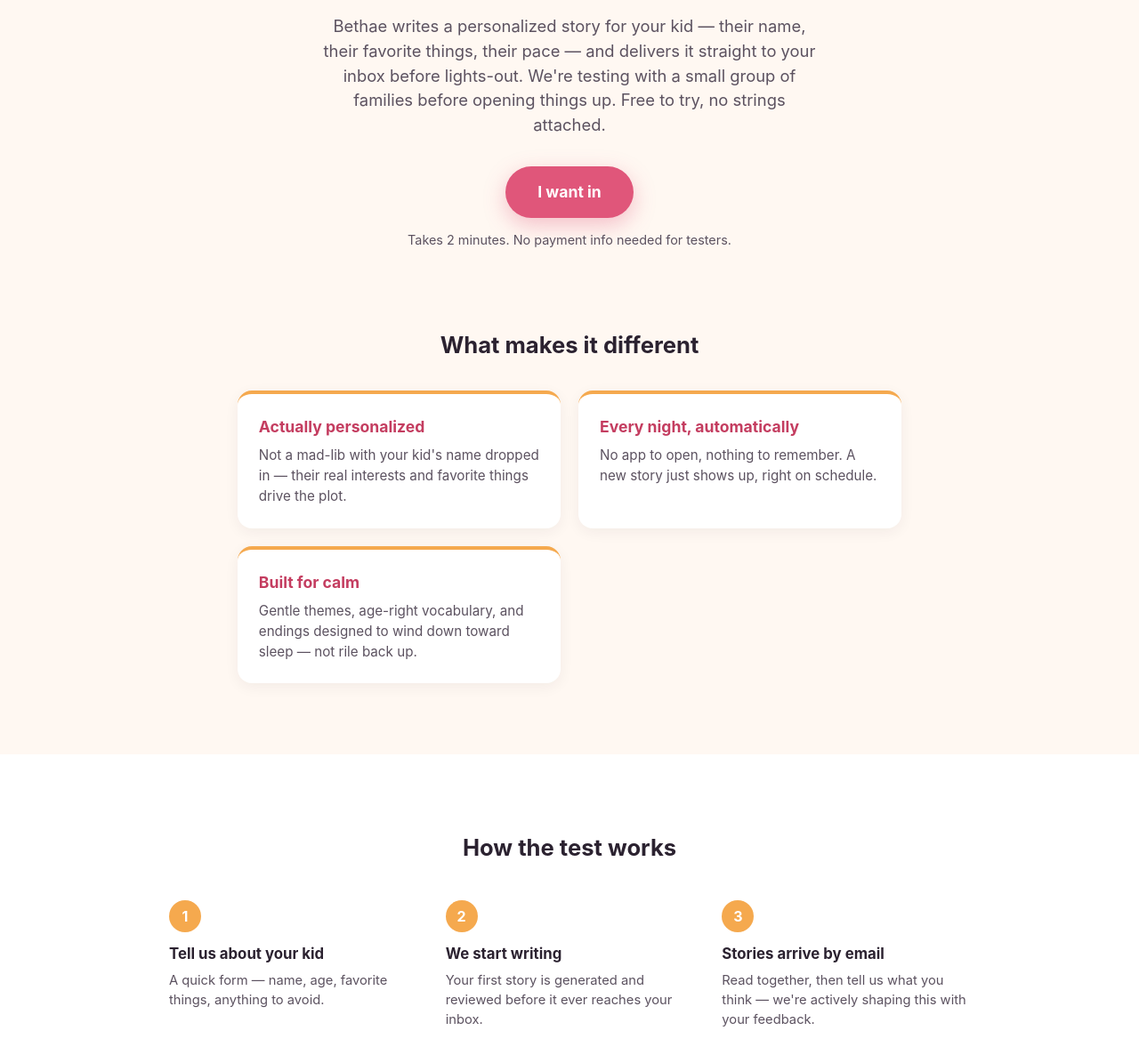
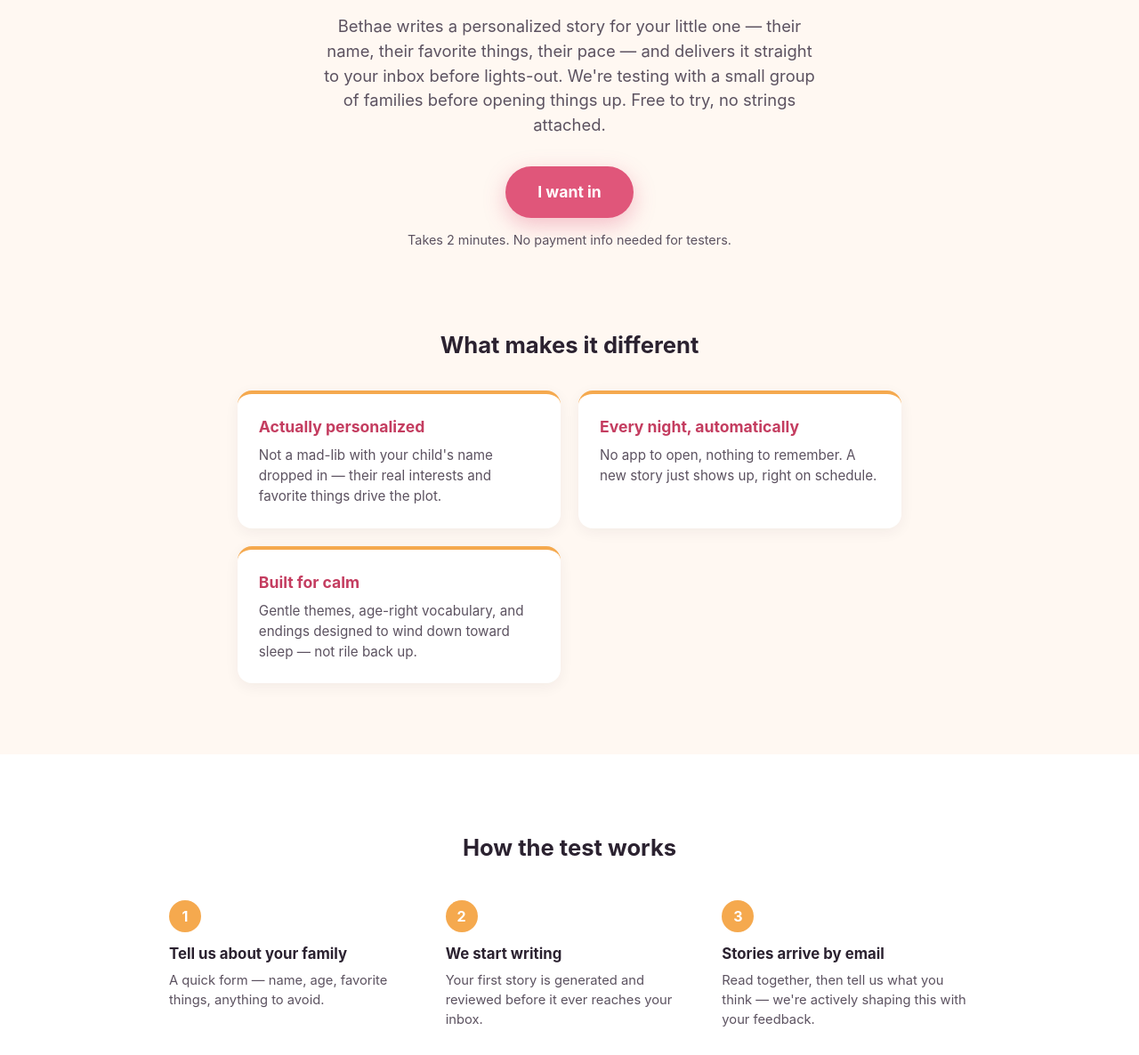
Before and after one commit to kjmbuildco-cloud/bethae-site, a plain HTML site: page index.html in a window 1280 px wide. Shown: the part 254-1440 px from the top of the page at 89% size. Drawn offline with Linux system fonts and the light colour scheme.

Commit message:
Warm up "kid" copy on homepage (little one / child / family)

```diff
--- a/index.html
+++ b/index.html
@@ -184,7 +184,7 @@
 
 <header class="hero">
   <h1>A brand-new bedtime story for your child, <span>every single night.</span></h1>
-  <p>Bethae writes a personalized story for your kid — their name, their favorite things, their pace — and delivers it straight to your inbox before lights-out. We're testing with a small group of families before opening things up. Free to try, no strings attached.</p>
+  <p>Bethae writes a personalized story for your little one — their name, their favorite things, their pace — and delivers it straight to your inbox before lights-out. We're testing with a small group of families before opening things up. Free to try, no strings attached.</p>
   <a class="cta-button" href="https://tally.so/r/GxjpNQ" id="signup">I want in</a>
   <div class="cta-sub">Takes 2 minutes. No payment info needed for testers.</div>
 </header>
@@ -194,7 +194,7 @@
   <div class="cards">
     <div class="card">
       <h3>Actually personalized</h3>
-      <p>Not a mad-lib with your kid's name dropped in — their real interests and favorite things drive the plot.</p>
+      <p>Not a mad-lib with your child's name dropped in — their real interests and favorite things drive the plot.</p>
     </div>
     <div class="card">
       <h3>Every night, automatically</h3>
@@ -213,7 +213,7 @@
     <div class="steps">
       <div class="step">
         <div class="step-num">1</div>
-        <h3>Tell us about your kid</h3>
+        <h3>Tell us about your family</h3>
         <p>A quick form — name, age, favorite things, anything to avoid.</p>
       </div>
       <div class="step">
```
